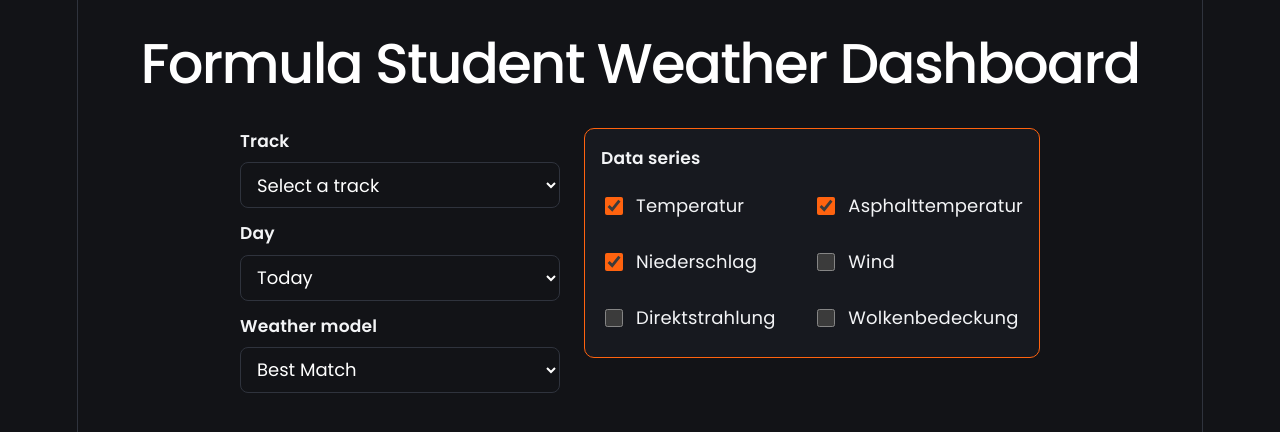
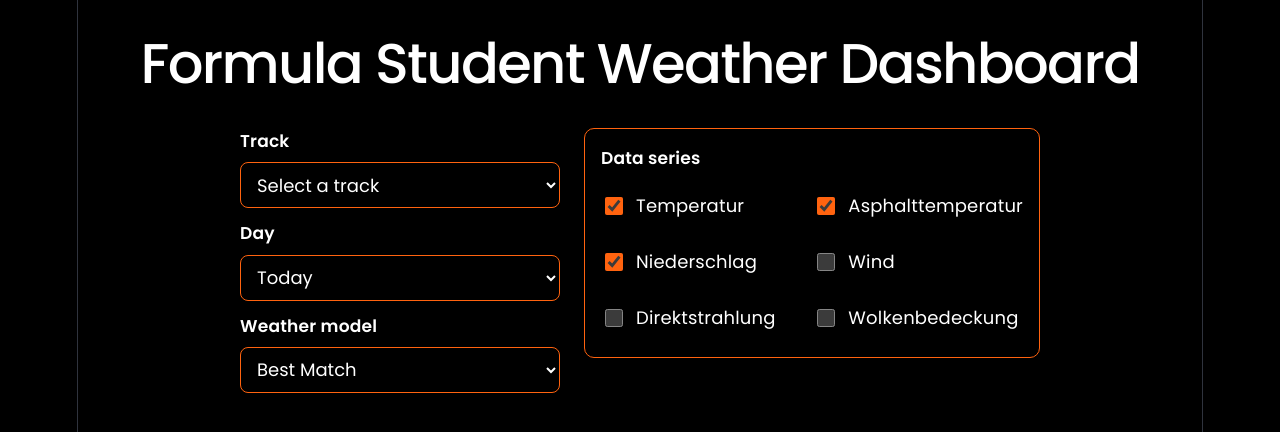
Before and after one commit to jimpreussner/weather-dashboard, a Vue app: page / in a window 1280 px wide. Shown: the top 432 px of the page. Built offline with nearby package versions, Linux system fonts and the light colour scheme.

Commit message:
Fixed style.css

```diff
--- a/src/App.vue
+++ b/src/App.vue
@@ -193,7 +193,7 @@ watch(selectedTrack, async (track) => {
   padding: 16px;
   border: 1px solid var(--accent);
   border-radius: 10px;
-  background: var(--panel-bg);
+  background: var(--bg);
 }
 
 .control-block {
@@ -211,7 +211,7 @@ watch(selectedTrack, async (track) => {
   width: 100%;
   min-height: 46px;
   padding: 0 12px;
-  border: 1px solid var(--border);
+  border: 1px solid var(--accent);
   border-radius: 8px;
   background: var(--bg);
   color: var(--text-h);
--- a/src/components/TrackSelector.vue
+++ b/src/components/TrackSelector.vue
@@ -37,7 +37,7 @@ select {
   width: 100%;
   min-height: 46px;
   padding: 0 12px;
-  border: 1px solid var(--border);
+  border: 1px solid var(--accent);
   border-radius: 8px;
   background: var(--bg);
   color: var(--text-h);
--- a/src/style.css
+++ b/src/style.css
@@ -1,7 +1,7 @@
 :root {
-  --text: #f3f4f6;
+  --text: #ffffff;
   --text-h: #ffffff;
-  --bg: #121317;
+  --bg: #000000;
   --bg-soft: #1a1c22;
   --panel-bg: #17191f;
 
@@ -14,7 +14,7 @@
   --accent-border: rgba(255, 99, 15, 0.35);
   --accent-border-strong: rgba(255, 99, 15, 0.65);
 
-  --code-bg: #1b1d24;
+  --code-bg: #000000;
   --social-bg: rgba(255, 255, 255, 0.04);
 
   --shadow:
@@ -42,14 +42,14 @@
 
 @media (prefers-color-scheme: dark) {
   :root {
-    --text: #9ca3af;
-    --text-h: #f3f4f6;
-    --bg: #16171d;
+    --text: #ffffff;
+    --text-h: #ffffff;
+    --bg: #000000;
     --border: #2e303a;
     --code-bg: #1f2028;
     --accent: #ff630f;
-    --accent-bg: rgba(192, 132, 252, 0.15);
-    --accent-border: rgba(192, 132, 252, 0.5);
+    --accent-bg: rgba(205, 85, 21, 0.12);
+    --accent-border: rgba(255, 99, 15, 0.35);
     --social-bg: rgba(47, 48, 58, 0.5);
     --shadow:
       rgba(0, 0, 0, 0.4) 0 10px 15px -3px, rgba(0, 0, 0, 0.25) 0 4px 6px -2px;
```
